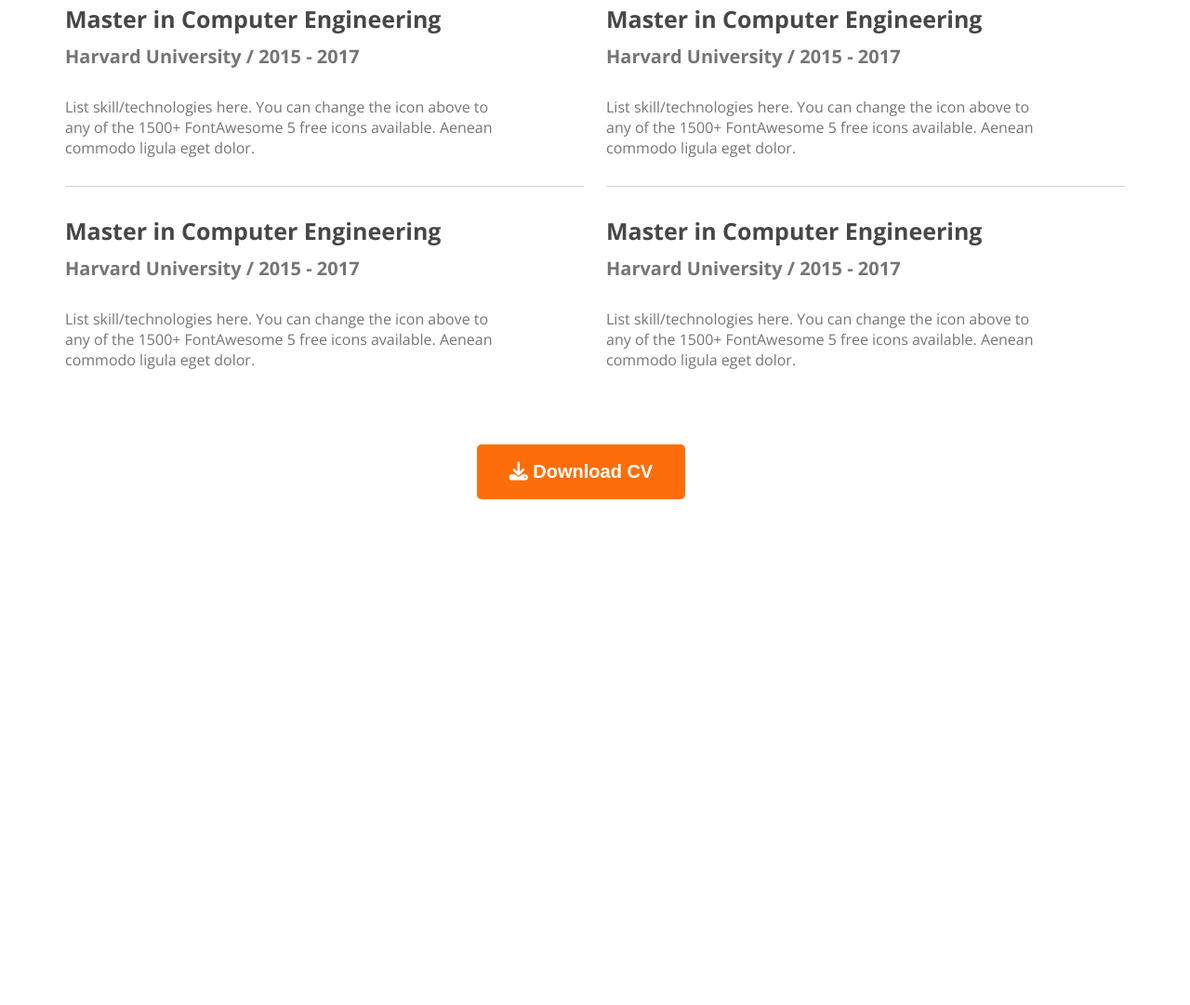
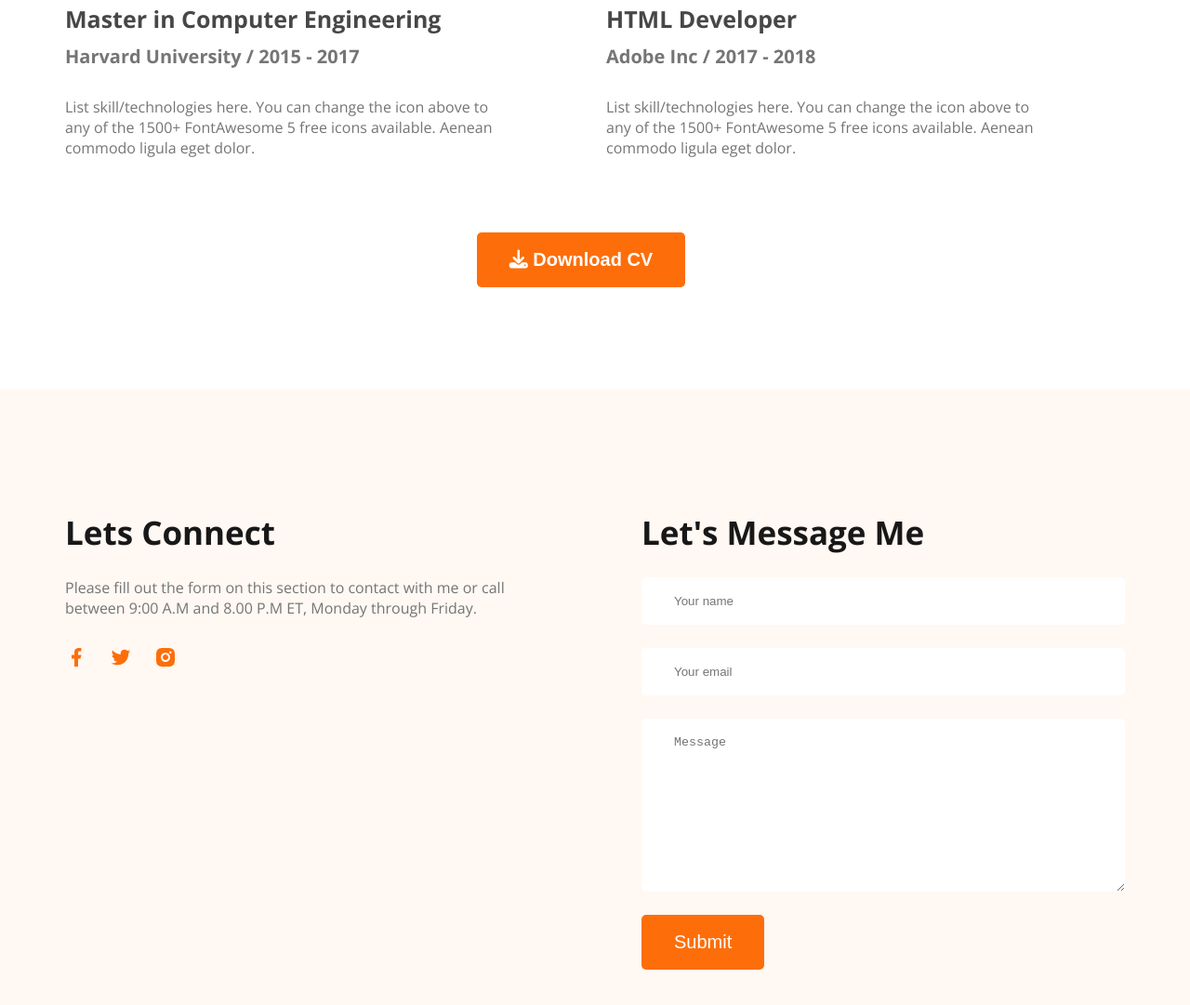
Before and after one commit to syedashiqbd/Web-Developer-Portfolio-Ashiq, a plain HTML site: page index.html in a window 1280 px wide. Shown: the part 2889-3970 px from the top of the page at 93% size. Before the commit the page ends 3536 px from the top, so only its background shows below. Drawn offline with nearby package versions, Linux system fonts and the light colour scheme.

Commit message:
footer section done

```diff
--- a/index.html
+++ b/index.html
@@ -152,21 +152,12 @@
                 commodo ligula eget dolor.
               </p>
             </div>
-            <div class="degree">
-              <h4>Master in Computer Engineering</h4>
-              <h5>Harvard University / 2015 - 2017</h5>
-              <p>
-                List skill/technologies here. You can change the icon above to
-                any of the 1500+ FontAwesome 5 free icons available. Aenean
-                commodo ligula eget dolor.
-              </p>
-            </div>
           </div>
           <div class="experience_area">
             <h3>My Experience</h3>
             <div class="role">
-              <h4>Master in Computer Engineering</h4>
-              <h5>Harvard University / 2015 - 2017</h5>
+              <h4>Sr. Font End Developer</h4>
+              <h5>Apple Inc / 2020 - Current</h5>
               <p>
                 List skill/technologies here. You can change the icon above to
                 any of the 1500+ FontAwesome 5 free icons available. Aenean
@@ -174,8 +165,8 @@
               </p>
             </div>
             <div class="role">
-              <h4>Master in Computer Engineering</h4>
-              <h5>Harvard University / 2015 - 2017</h5>
+              <h4>Jr. Font End Developer</h4>
+              <h5>Dribbble Inc / 2018 - 2022</h5>
               <p>
                 List skill/technologies here. You can change the icon above to
                 any of the 1500+ FontAwesome 5 free icons available. Aenean
@@ -183,17 +174,8 @@
               </p>
             </div>
             <div class="role">
-              <h4>Master in Computer Engineering</h4>
-              <h5>Harvard University / 2015 - 2017</h5>
-              <p>
-                List skill/technologies here. You can change the icon above to
-                any of the 1500+ FontAwesome 5 free icons available. Aenean
-                commodo ligula eget dolor.
-              </p>
-            </div>
-            <div class="role">
-              <h4>Master in Computer Engineering</h4>
-              <h5>Harvard University / 2015 - 2017</h5>
+              <h4>HTML Developer</h4>
+              <h5>Adobe Inc / 2017 - 2018</h5>
               <p>
                 List skill/technologies here. You can change the icon above to
                 any of the 1500+ FontAwesome 5 free icons available. Aenean
@@ -209,6 +191,38 @@
         </div>
       </div>
     </main>
-    <footer></footer>
+    <footer>
+      <div class="btm_container">
+        <div class="btm_info container">
+          <div class="btm_left_info">
+            <h2>Lets Connect</h2>
+            <p>
+              Please fill out the form on this section to contact with me or
+              call between 9:00 A.M and 8.00 P.M ET, Monday through Friday.
+            </p>
+            <div class="btm_left-icon">
+              <img src="./images/icons/facebook.png" />
+              <img src="./images/icons/twitter.png" />
+              <img src="./images/icons/insta.png" />
+            </div>
+          </div>
+          <div class="btm_right_info">
+            <h2>Let's Message Me</h2>
+            <form class="contact" action="">
+              <input type="text" name="" id="" placeholder="Your name" />
+              <input type="text" name="" id="" placeholder="Your email" />
+              <textarea
+                name=""
+                id=""
+                cols="30"
+                rows="10"
+                placeholder="Message"
+              ></textarea>
+              <button class="btn_primary" type="button">Submit</button>
+            </form>
+          </div>
+        </div>
+      </div>
+    </footer>
   </body>
 </html>
--- a/style.css
+++ b/style.css
@@ -24,6 +24,11 @@ p {
   padding: 18px 35px;
   color: white;
   border: 0;
+}
+h2 {
+  color: #181818;
+  font-size: 35px;
+  font-weight: 700;
 }
 
 .banner_info button,
@@ -110,11 +115,7 @@ nav li a {
   padding: 130px 150px;
   text-align: center;
 }
-.about_me h2 {
-  color: #181818;
-  font-size: 35px;
-  font-weight: 700;
-}
+
 .about_me p {
   margin: 40px 0;
 }
@@ -134,11 +135,7 @@ nav li a {
   margin-top: 130px;
   text-align: center;
 }
-.skills h2 {
-  color: #181818;
-  font-size: 35px;
-  font-weight: 700;
-}
+
 .skills > p {
   padding: 0 150px;
   margin: 40px 0;
@@ -165,10 +162,7 @@ nav li a {
 }
 .resume_section h2 {
   margin: 130px 0 100px;
-  color: #181818;
   text-align: center;
-  font-size: 35px;
-  font-weight: 700;
 }
 .educations_area > h3,
 .experience_area > h3 {
@@ -212,3 +206,43 @@ nav li a {
   display: flex;
   justify-content: center;
 }
+
+/* Footer Style */
+.btm_container {
+  background-color: #fff8f3;
+}
+.btm_info {
+  display: flex;
+  gap: 100px;
+  padding: 130px 0;
+}
+.btm_info h2 {
+  margin-bottom: 25px;
+}
+.btm_left_info {
+  width: 50%;
+}
+.btm_right_info {
+  width: 50%;
+}
+.btm_left_info p {
+  margin: 20px 0 30px;
+}
+.btm_left-icon {
+  display: flex;
+  gap: 24px;
+}
+.contact input,
+textarea {
+  display: block;
+  width: 100%;
+  padding: 18px 35px;
+  color: #757575;
+  background: #fff;
+  margin-bottom: 25px;
+  border-radius: 5px;
+  border: 0;
+}
+.btm_right_info button {
+  font-size: 20px;
+}
```
